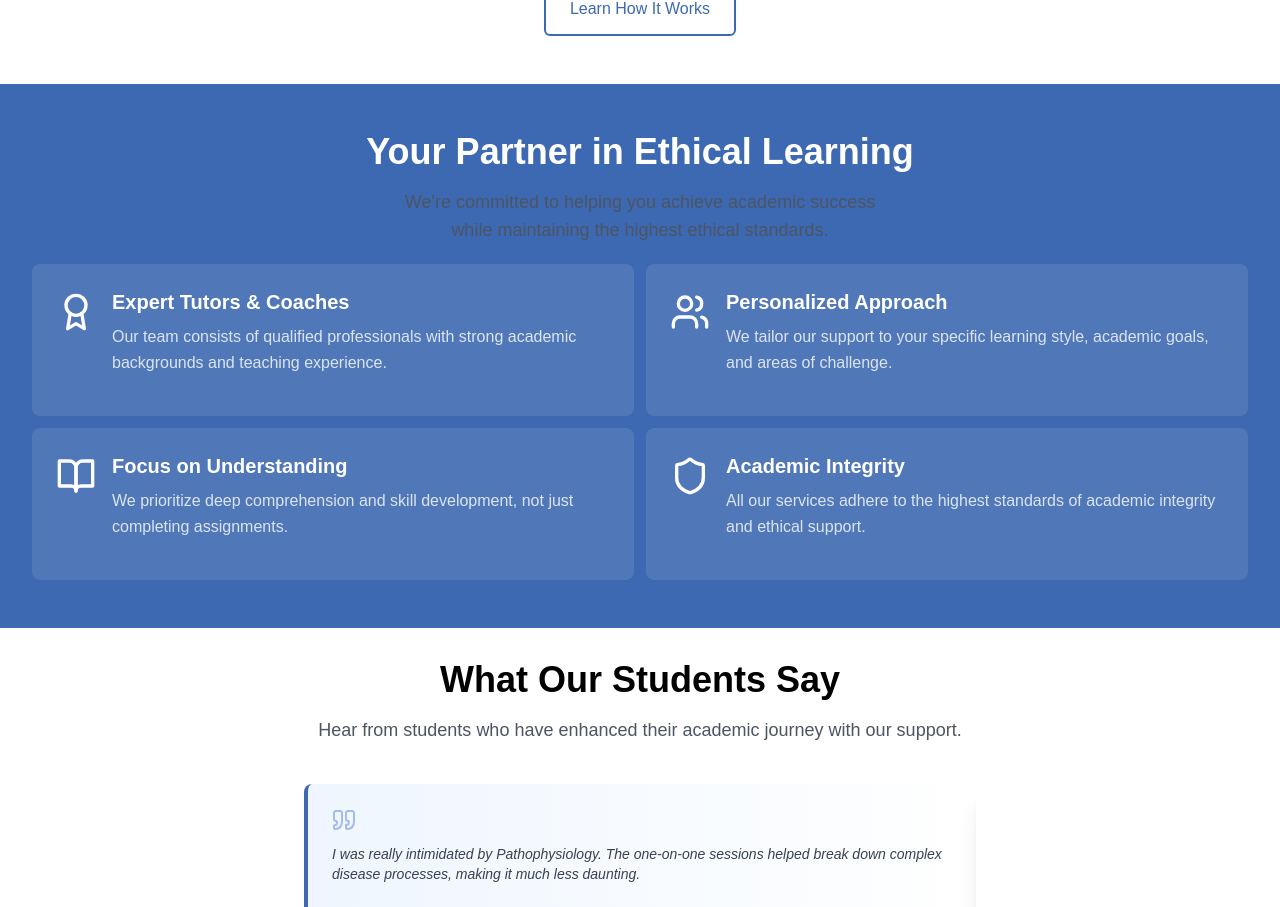
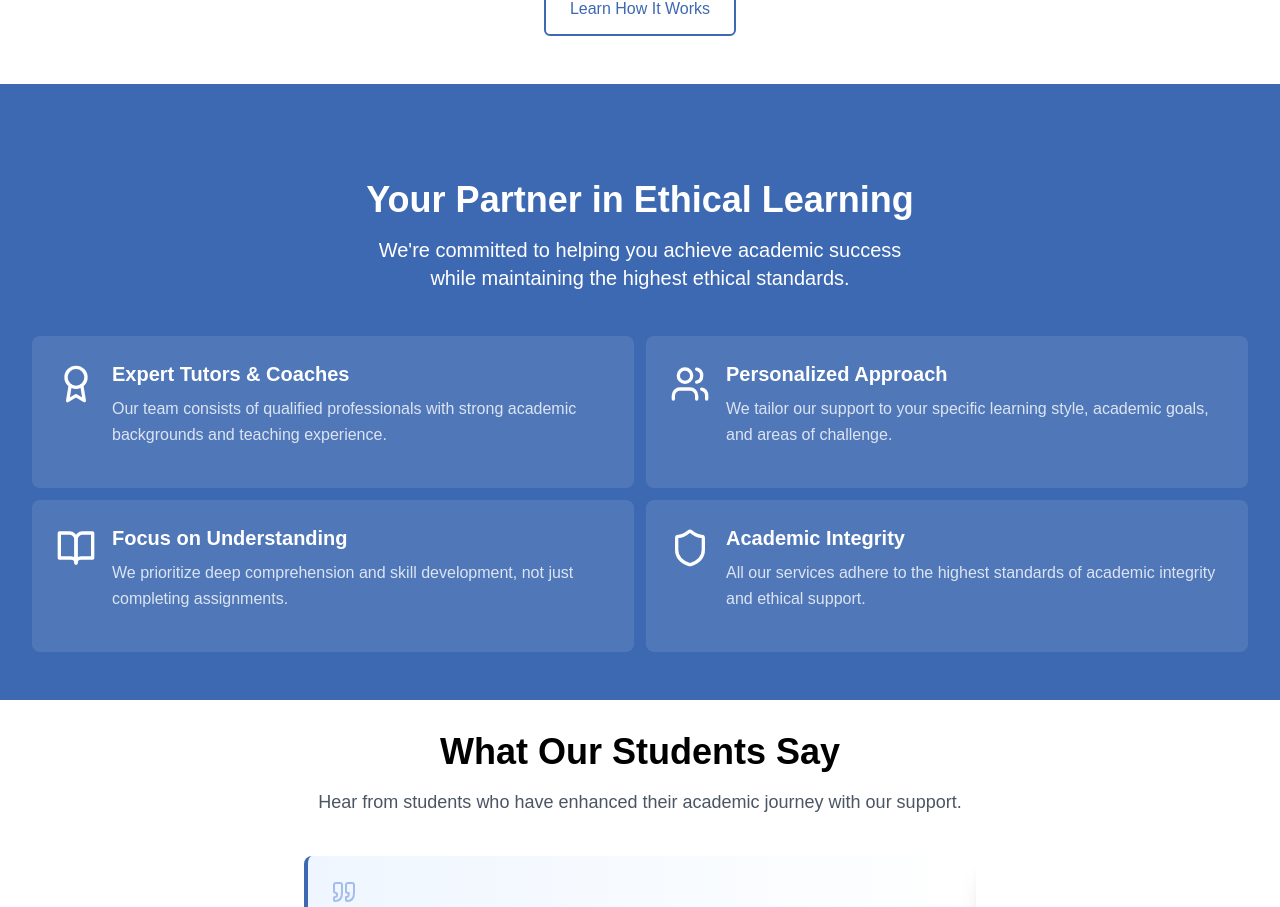
Before and after one commit to progamingexpertxyz/oce, a Next.js app: page / in a window 1280 px wide. Shown: the part 1538-2445 px from the top of the page. Built offline with nearby package versions, Linux system fonts and the light colour scheme; grey boxes are pictures that could not be loaded; a web font is replaced by a local one.

Commit message:
Update WhyChooseUsSection.tsx

```diff
--- a/src/app/components/home/WhyChooseUsSection.tsx
+++ b/src/app/components/home/WhyChooseUsSection.tsx
@@ -31,16 +31,15 @@ const WhyChooseUsSection: React.FC = () => {
   return (
     <section className="py-12 bg-primary-500 text-white">
      <div className="container-custom "> {/* Adds top and bottom margin */}
-  <SectionTitle
-    title="Your Partner in Ethical Learning"
-    subtitle={
-      <div className=' mt-2.5'>
-        We're committed to helping you achieve academic success <br />
-        while maintaining the highest ethical standards.
-      </div>
-    }
-    className="text-white -mb-0"
-  />
+   <div className="w-full text-center py-12 px-4 sm:px-6 lg:px-8 text-white">
+  <h2 className="text-2xl sm:text-3xl lg:text-4xl text-white font-bold leading-tight">
+    Your Partner in Ethical Learning
+  </h2>
+  <p className="mt-4 text-base sm:text-lg lg:text-xl text-white max-w-2xl mx-auto leading-relaxed">
+    We're committed to helping you achieve academic success <br className="hidden sm:inline" />
+    while maintaining the highest ethical standards.
+  </p>
+</div>
 
 
         <div className="grid grid-cols-1 md:grid-cols-2 gap-3 -mt-5">
```
